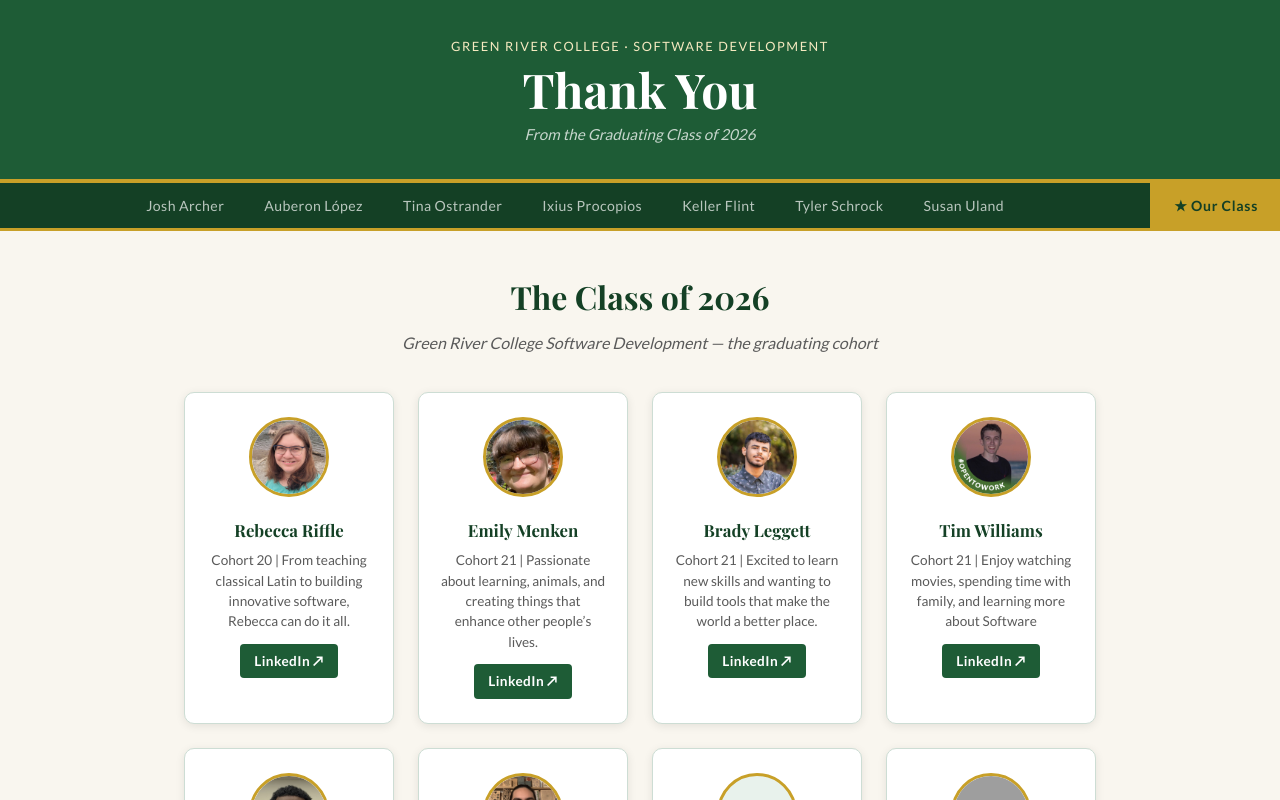
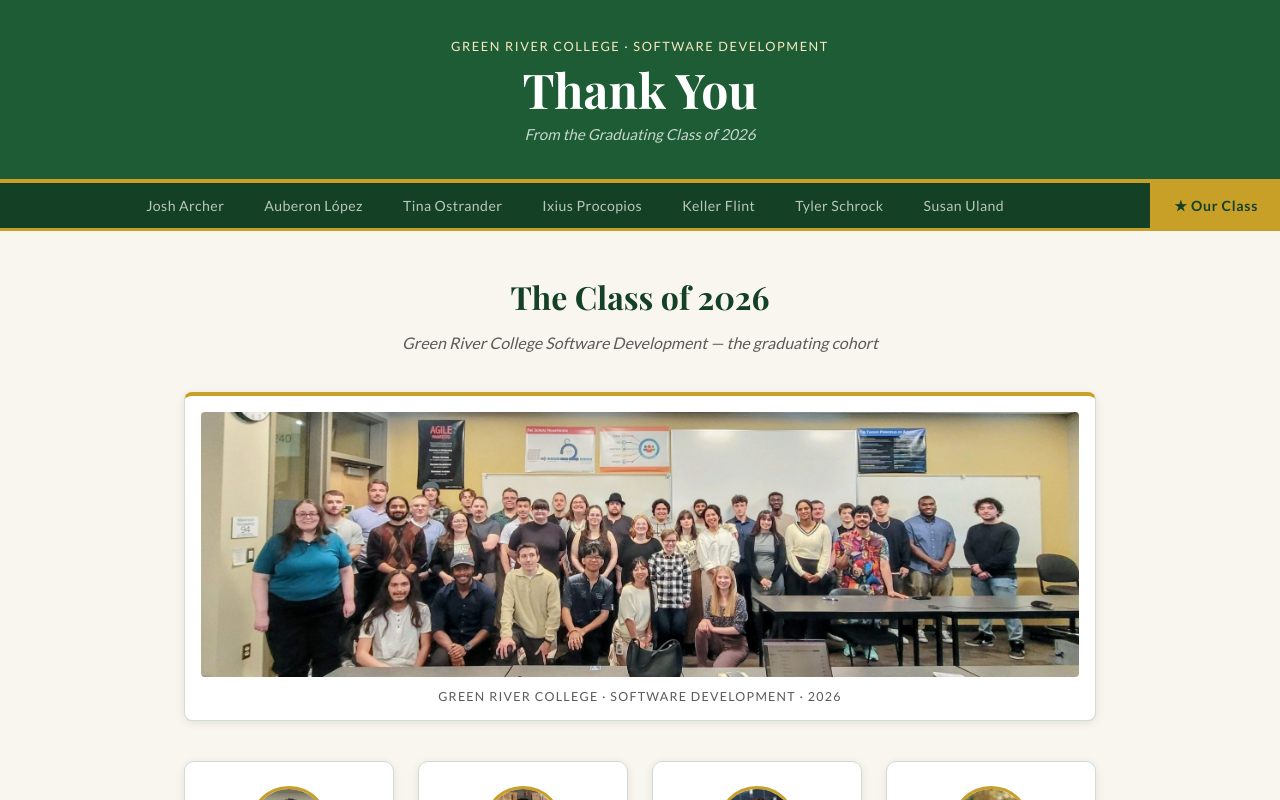
Before and after one commit to rifflere/GRC-Devs-Class-of-2026, a React (Vite) app in the folder thanks-app/: page / in a window 1280 px wide. Both pictures are taken after a click on the button "★ Our Class". Shown: the top 800 px of the page. Built offline with nearby package versions, Linux system fonts and the light colour scheme; grey boxes are pictures that could not be loaded.

Commit message:
Update notes formatting and student info

```diff
--- a/thanks-app/src/App.css
+++ b/thanks-app/src/App.css
@@ -346,6 +346,14 @@
   transition: transform 0.2s ease, box-shadow 0.2s ease;
 }
 
+.sticky-note--md {
+  width: 220px;
+}
+
+.sticky-note--lg {
+  width: 300px;
+}
+
 .sticky-note::before {
   content: '';
   position: absolute;
@@ -380,6 +388,34 @@
 }
 
 /* ── Students Page ─────────────────────────────────────── */
+
+.class-photo-frame {
+  display: flex;
+  flex-direction: column;
+  align-items: center;
+  background: white;
+  border: 1px solid var(--border);
+  border-top: 4px solid var(--gold);
+  border-radius: 8px;
+  padding: 16px 16px 12px;
+  margin-bottom: 40px;
+  box-shadow: var(--shadow);
+}
+
+.class-photo {
+  width: 100%;
+  border-radius: 4px;
+  display: block;
+}
+
+.class-photo-caption {
+  font-size: 0.78rem;
+  letter-spacing: 0.1em;
+  text-transform: uppercase;
+  color: var(--text-light);
+  margin-top: 10px;
+  margin-bottom: 0;
+}
 
 .students-page-header {
   text-align: center;
@@ -485,6 +521,14 @@
     min-height: 130px;
   }
 
+  .sticky-note--md {
+    width: 200px;
+  }
+
+  .sticky-note--lg {
+    width: 260px;
+  }
+
   .students-grid {
     grid-template-columns: repeat(auto-fill, minmax(160px, 1fr));
     gap: 16px;
@@ -530,6 +574,14 @@
     min-height: 120px;
   }
 
+  .sticky-note--md {
+    width: calc(65% - 7px);
+  }
+
+  .sticky-note--lg {
+    width: 100%;
+  }
+
   .students-grid {
     grid-template-columns: repeat(auto-fill, minmax(140px, 1fr));
   }
--- a/thanks-app/src/components/StickyNote.jsx
+++ b/thanks-app/src/components/StickyNote.jsx
@@ -1,12 +1,20 @@
 const COLORS = ['#fef9c3', '#d1fae5', '#fce7f3', '#dbeafe', '#ede9fe', '#fee2e2']
+
+function sizeClass(message) {
+  const len = message?.length ?? 0
+  if (len > 180) return 'sticky-note--lg'
+  if (len > 100) return 'sticky-note--md'
+  return ''
+}
 
 export default function StickyNote({ note, index }) {
   const color = COLORS[index % COLORS.length]
   const rotation = ((index * 7) % 11) - 5
+  const size = sizeClass(note.message)
 
   return (
     <div
-      className="sticky-note"
+      className={`sticky-note${size ? ` ${size}` : ''}`}
       style={{ backgroundColor: color, transform: `rotate(${rotation}deg)` }}
     >
       <p className="note-message">{note.message}</p>
--- a/thanks-app/src/components/StudentsPage.jsx
+++ b/thanks-app/src/components/StudentsPage.jsx
@@ -10,6 +10,14 @@
           Green River College Software Development — the graduating cohort
         </p>
       </div>
+      <div className="class-photo-frame">
+        <img
+          src="./photos/students/all.jpg"
+          alt="The Class of 2026"
+          className="class-photo"
+        />
+        <p className="class-photo-caption">Green River College · Software Development · 2026</p>
+      </div>
       <div className="students-grid">
         {students.map((student, index) => (
           <StudentCard key={index} student={student} />
--- a/thanks-app/src/data/students.js
+++ b/thanks-app/src/data/students.js
@@ -20,35 +20,6 @@
 
 const students = [
   {
-    name: "Rebecca Riffle",
-    blurb:
-      "Cohort 20 | From teaching classical Latin to building innovative software, Rebecca can do it all.",
-    linkedin: "https://www.linkedin.com/in/rebecca-riffle/",
-    photo: "/photos/students/rebeccariffle.jpg",
-  },
-  // Add yourself below this line ↓
-  {
-    name: "Emily Menken",
-    blurb:
-      "Cohort 21 | Passionate about learning, animals, and creating things that enhance other people’s lives.",
-    linkedin: "https://www.linkedin.com/in/emily-menken/",
-    photo: "/photos/students/EmilyMenken.jpg",
-  },
-  {
-    name: "Brady Leggett",
-    blurb:
-      "Cohort 21 | Excited to learn new skills and wanting to build tools that make the world a better place.",
-    linkedin: "https://www.linkedin.com/in/brady-leggett-107130293/",
-    photo: "/photos/students/BradyLeggett.jpg",
-  },
-  {
-    name: "Tim Williams",
-    blurb:
-      "Cohort 21 | Enjoy watching movies, spending time with family, and learning more about Software",
-    linkedin: "https://www.linkedin.com/in/timothy-williams-hire/",
-    photo: "/photos/students/TimWilliams.jpg",
-  },
-  {
     name: "Abdirashid Ahmed",
     blurb:
       "Cohort 21 | At home refactoring code at 2am or getting lost in a city where no one speaks my language.",
@@ -63,11 +34,17 @@
     photo: "/photos/students/XavierBradley.jpg",
   },
   {
-    name: "Raymond Marx",
+    name: "Niko Butenko",
+    blurb: "Cohort 21 | Trying to be better - People Person and Dreamer.",
+    linkedin: "https://www.linkedin.com/in/nick-butenko-7a875722a/",
+    photo: "/photos/students/NikoButenko.jpg",
+  },
+  {
+    name: "Brady Leggett",
     blurb:
-      "Cohort 20 | Self-taught, across areas such as formal mathematics, philosophy, and various others, looking to integrate multiple schools of thought to the research and engineering process and create new ideas.",
-    linkedin: "https://www.linkedin.com/in/rmarx1456/",
-    photo: null,
+      "Cohort 21 | Excited to learn new skills and wanting to build tools that make the world a better place.",
+    linkedin: "https://www.linkedin.com/in/brady-leggett-107130293/",
+    photo: "/photos/students/BradyLeggett.jpg",
   },
   {
     name: "Augy Markham",
@@ -77,10 +54,18 @@
     photo: "/photos/students/augymarkham.jpg",
   },
   {
-    name: "Niko Butenko",
-    blurb: "Cohort 21 | Trying to be better - People Person and Dreamer.",
-    linkedin: "https://www.linkedin.com/in/nick-butenko-7a875722a/",
-    photo: "/photos/students/NikoButenko.jpg",
+    name: "Raymond Marx",
+    blurb:
+      "Cohort 20 | Self-taught, across areas such as formal mathematics, philosophy, and various others, looking to integrate multiple schools of thought to the research and engineering process and create new ideas.",
+    linkedin: "https://www.linkedin.com/in/rmarx1456/",
+    photo: null,
+  },
+  {
+    name: "Emily Menken",
+    blurb:
+      "Cohort 21 | Passionate about learning, animals, and creating things that enhance other people’s lives.",
+    linkedin: "https://www.linkedin.com/in/emily-menken/",
+    photo: "/photos/students/EmilyMenken.jpg",
   },
   {
     name: "RJ Fredrick Rico",
@@ -89,12 +74,215 @@
     photo: "/photos/students/RJFredrickRico.jpg",
   },
   {
+    name: "Rebecca Riffle",
+    blurb:
+      "Cohort 20 | From teaching classical Latin to building innovative software, Rebecca can do it all.",
+    linkedin: "https://www.linkedin.com/in/rebecca-riffle/",
+    photo: "/photos/students/rebeccariffle.jpg",
+  },
+  {
     name: "Alexander Ruban",
     blurb:
       "Cohort 20 | From building houses and turning wrenches to building software and turning prompts, now a software developer and professional vibe coder.",
     linkedin: "https://www.linkedin.com/in/alexanderruban/",
     photo: "/photos/students/alexanderRuban.jpg",
   },
+  {
+    name: "Tim Williams",
+    blurb:
+      "Cohort 21 | Enjoy watching movies, spending time with family, and learning more about Software",
+    linkedin: "https://www.linkedin.com/in/timothy-williams-hire/",
+    photo: "/photos/students/TimWilliams.jpg",
+  },
+  {
+    name: "Juno Arciago",
+    blurb:
+      "Cohort 21",
+    linkedin: "https://www.linkedin.com/in/junoarciaga",
+    photo: "",
+  },
+  {
+    name: "Xalli Bell",
+    blurb:
+      "Cohort 21",
+    linkedin: "https://www.linkedin.com/in/xalli-bell-joyce",
+    photo: "",
+  },
+  {
+    name: "Alex Bolshakov",
+    blurb:
+      "Cohort 21",
+    linkedin: "https://www.linkedin.com/in/bolshialex/",
+    photo: "",
+  },
+  {
+    name: "Liban Britt",
+    blurb:
+      "Cohort 20",
+    linkedin: "https://www.linkedin.com/in/liban-britt-3981a587",
+    photo: "",
+  },
+  {
+    name: "Felix Chen",
+    blurb:
+      "Cohort 20",
+    linkedin: "https://www.linkedin.com/in/felixchen14",
+    photo: "",
+  },
+  {
+    name: "Jesse Chum",
+    blurb:
+      "Cohort 21",
+    linkedin: "https://www.linkedin.com/in/jesse-chum-b50505288",
+    photo: "",
+  },
+  {
+    name: "Alston Dsouza",
+    blurb:
+      "Cohort 20",
+    linkedin: "https://www.linkedin.com/in/alstondsouza02",
+    photo: "",
+  },
+  {
+    name: "Jameson Farmer",
+    blurb:
+      "Cohort 20",
+    linkedin: "https://www.linkedin.com/in/jameson-farmer-508893270",
+    photo: "",
+  },
+  {
+    name: "Tyler Gilmore",
+    blurb:
+      "Cohort 20",
+    linkedin: "https://www.linkedin.com/in/dev-tylergilmore",
+    photo: "",
+  },
+  {
+    name: "Tia Marie Gordon",
+    blurb:
+      "Cohort 20",
+    linkedin: "https://www.linkedin.com/in/tiamariegordon",
+    photo: "",
+  },
+  {
+    name: "Daniel Grabowski",
+    blurb:
+      "Cohort 21",
+    linkedin: "https://www.linkedin.com/in/danielgrabo",
+    photo: "",
+  },
+  {
+    name: "Ash Gray",
+    blurb:
+      "Cohort 21",
+    linkedin: "https://www.linkedin.com/in/amanda-ash-gray",
+    photo: "",
+  },
+  {
+    name: "Diana Khachaturova",
+    blurb:
+      "Cohort 20",
+    linkedin: "https://www.linkedin.com/in/qopci",
+    photo: "",
+  },
+  {
+    name: "Huma Khomidov",
+    blurb:
+      "Cohort 20",
+    linkedin: "https://www.linkedin.com/in/humakhomidov",
+    photo: "",
+  },
+  {
+    name: "Liza Khrapach",
+    blurb:
+      "Cohort 21",
+    linkedin: "https://www.linkedin.com/in/liza-khrapach",
+    photo: "",
+  },
+  {
+    name: "Matthew Larsen",
+    blurb:
+      "Cohort 21",
+    linkedin: "https://www.linkedin.com/in/mlarsen-source",
+    photo: "",
+  },
+  {
+    name: "Beza Legesse",
+    blurb:
+      "Cohort 21",
+    linkedin: "https://www.linkedin.com/in/beza-legesse-b75848271",
+    photo: "",
+  },
+  {
+    name: "Kimberly Mageary",
+    blurb:
+      "Cohort 20",
+    linkedin: "https://www.linkedin.com/in/kimberly-mageary-606a50253",
+    photo: "",
+  },
+  {
+    name: "Daniel Mamani-Urbiola",
+    blurb:
+      "Cohort 21",
+    linkedin: "https://www.linkedin.com/in/daniel-mamani-urbiola",
+    photo: "",
+  },
+  {
+    name: "Maxwell Maslov",
+    blurb:
+      "Cohort 20",
+    linkedin: "https://www.linkedin.com/in/mymaslov",
+    photo: "",
+  },
+  {
+    name: "Daniel McCarragher",
+    blurb:
+      "Cohort 20",
+    linkedin: "https://www.linkedin.com/in/daniel-mccarragher",
+    photo: "",
+  },
+  {
+    name: "Shawn Nguru",
+    blurb:
+      "Cohort 21",
+    linkedin: "https://www.linkedin.com/in/shawn-nguru-215412346",
+    photo: "",
+  },
+  {
+    name: "Gabrielle Peaslee",
+    blurb:
+      "Cohort 21",
+    linkedin: "https://www.linkedin.com/in/gabrielle-peaslee-6626b6276",
+    photo: "",
+  },
+  {
+    name: "Tav Singh",
+    blurb:
+      "Cohort 20",
+    linkedin: "https://www.linkedin.com/in/tavparsadsingh",
+    photo: "",
+  },
+  {
+    name: "Rudolf Sirbu",
+    blurb:
+      "Cohort 21",
+    linkedin: "https://www.linkedin.com/in/rudolfsirbu",
+    photo: "",
+  },
+  {
+    name: "Laura Villaraza",
+    blurb:
+      "Cohort 21",
+    linkedin: "https://www.linkedin.com/in/laura-v-b82695332",
+    photo: "",
+  },
+  {
+    name: "Jacob Woodbury",
+    blurb:
+      "Cohort 21",
+    linkedin: "https://www.linkedin.com/in/jacob-woodbury",
+    photo: "",
+  },
 ];
 
 export default students;
```
Also changed, not shown: thanks-app/public/photos/students/all.jpg (added).
